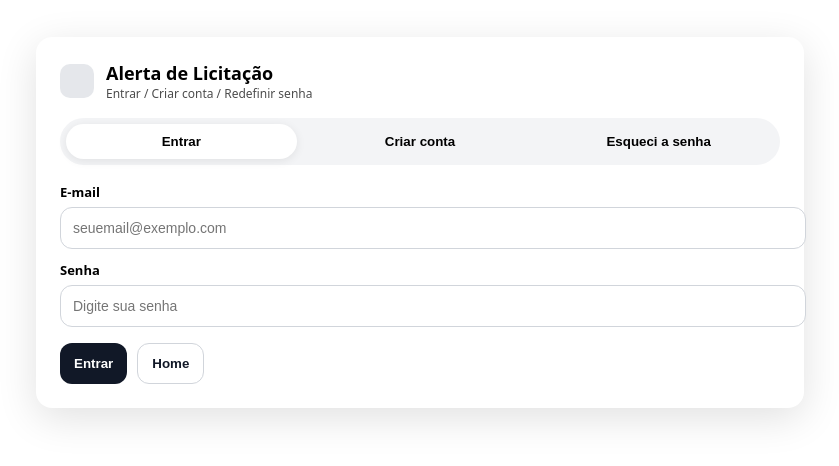
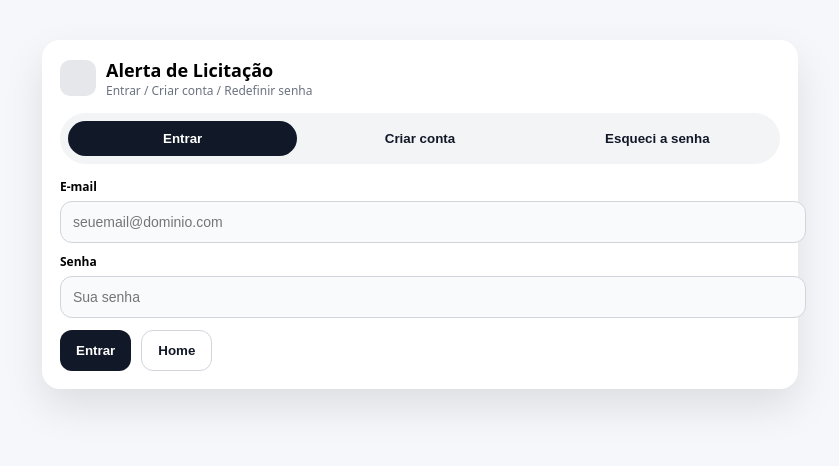
Before and after one commit to cleonenas123-dev/alerta-licitacao-v2, a Next.js app: page /login in a window 1280 px wide. Shown: the part 202-668 px from the top of the page, without its empty margins (220-1059 px from the left). Built offline with nearby package versions, Linux system fonts and the light colour scheme; no server answers.

Commit message:
Update page.js

```diff
--- a/app/login/page.js
+++ b/app/login/page.js
@@ -1,45 +1,41 @@
 "use client";
 
 import { useEffect, useMemo, useState } from "react";
+import { useRouter } from "next/navigation";
 import { supabase } from "../../lib/supabaseClient";
 
 export default function LoginPage() {
-  const [tab, setTab] = useState("entrar"); // entrar | criar | esqueci
+  const router = useRouter();
 
-  // campos
+  // tabs: entrar | criar | esqueci
+  const [tab, setTab] = useState("entrar");
+
   const [email, setEmail] = useState("");
   const [senha, setSenha] = useState("");
   const [senha2, setSenha2] = useState("");
 
-  // mensagens/estado
+  const [msg, setMsg] = useState("");
+  const [isErro, setIsErro] = useState(false);
   const [loading, setLoading] = useState(false);
-  const [msg, setMsg] = useState(null); // {type:'ok'|'err', text:string}
 
-  // cooldown 60s
+  // Reenvio com contador (60s) no "Esqueci a senha"
   const [cooldown, setCooldown] = useState(0);
-
-  const origin = useMemo(() => {
-    if (typeof window === "undefined") return "";
-    return window.location.origin;
-  }, []);
+  const podeReenviar = useMemo(() => cooldown <= 0, [cooldown]);
 
   useEffect(() => {
     if (cooldown <= 0) return;
-    const t = setInterval(() => setCooldown((s) => Math.max(0, s - 1)), 1000);
+    const t = setInterval(() => setCooldown((c) => c - 1), 1000);
     return () => clearInterval(t);
   }, [cooldown]);
 
-  function startCooldown() {
-    setCooldown(60);
+  function limparMensagens() {
+    setMsg("");
+    setIsErro(false);
   }
 
-  function resetMsgs() {
-    setMsg(null);
-  }
-
-  async function onEntrar(e) {
+  async function handleEntrar(e) {
     e.preventDefault();
-    resetMsgs();
+    limparMensagens();
     setLoading(true);
     try {
       const { error } = await supabase.auth.signInWithPassword({
@@ -48,241 +44,256 @@ export default function LoginPage() {
       });
       if (error) throw error;
 
-      setMsg({ type: "ok", text: "Login realizado com sucesso!" });
-      // redireciona para alertas
-      window.location.href = "/alertas";
+      router.push("/alertas");
     } catch (err) {
-      setMsg({ type: "err", text: err?.message || "Erro ao entrar." });
+      setIsErro(true);
+      setMsg(err?.message || "Não foi possível entrar.");
     } finally {
       setLoading(false);
     }
   }
 
-  async function onCriarConta(e) {
+  async function handleCriarConta(e) {
     e.preventDefault();
-    resetMsgs();
+    limparMensagens();
 
     if (senha.length < 6) {
-      setMsg({ type: "err", text: "A senha precisa ter pelo menos 6 caracteres." });
+      setIsErro(true);
+      setMsg("A senha precisa ter pelo menos 6 caracteres.");
       return;
     }
     if (senha !== senha2) {
-      setMsg({ type: "err", text: "As senhas não conferem." });
+      setIsErro(true);
+      setMsg("As senhas não conferem.");
       return;
     }
 
     setLoading(true);
     try {
+      const origin = window.location.origin;
+
       const { error } = await supabase.auth.signUp({
         email,
         password: senha,
         options: {
-          // página de confirmação do seu app (você já tem /confirm)
+          // se você usa confirmação de e-mail, ajuste pra sua rota
           emailRedirectTo: `${origin}/confirm`,
         },
       });
+
       if (error) throw error;
 
-      setMsg({
-        type: "ok",
-        text: "Conta criada! Se necessário, confirme seu e-mail para finalizar o acesso.",
-      });
-
-      // cooldown para evitar spam no “reenviar”
-      startCooldown();
+      setIsErro(false);
+      setMsg("Conta criada! Se a confirmação por e-mail estiver ativada, verifique sua caixa de entrada.");
+      setTab("entrar");
+      setSenha("");
+      setSenha2("");
     } catch (err) {
-      setMsg({ type: "err", text: err?.message || "Erro ao criar conta." });
+      setIsErro(true);
+      setMsg(err?.message || "Não foi possível criar a conta.");
     } finally {
       setLoading(false);
     }
   }
 
-  async function enviarResetSenha() {
-    resetMsgs();
+  async function enviarLinkReset(e) {
+    e.preventDefault();
+    limparMensagens();
+
+    if (!email) {
+      setIsErro(true);
+      setMsg("Digite seu e-mail.");
+      return;
+    }
+
     setLoading(true);
     try {
+      const origin = window.location.origin;
+
       const { error } = await supabase.auth.resetPasswordForEmail(email, {
         redirectTo: `${origin}/reset-senha`,
       });
+
       if (error) throw error;
 
-      setMsg({
-        type: "ok",
-        text: "Pronto! Se o e-mail existir, enviamos um link para redefinir sua senha (verifique SPAM).",
-      });
+      setIsErro(false);
+      // Texto mais “confiável” sem parecer estranho:
+      setMsg("Se este e-mail estiver correto, você receberá o link em instantes. Verifique o SPAM.");
 
-      startCooldown();
+      // inicia contador 60s para reenvio
+      setCooldown(60);
     } catch (err) {
-      setMsg({ type: "err", text: err?.message || "Erro ao enviar e-mail de redefinição." });
+      setIsErro(true);
+      setMsg(err?.message || "Não foi possível enviar o link.");
     } finally {
       setLoading(false);
     }
   }
 
-  async function onEsqueciSenha(e) {
-    e.preventDefault();
-    await enviarResetSenha();
+  async function reenviarEmail() {
+    limparMensagens();
+
+    if (!podeReenviar) return;
+
+    setLoading(true);
+    try {
+      const origin = window.location.origin;
+
+      const { error } = await supabase.auth.resetPasswordForEmail(email, {
+        redirectTo: `${origin}/reset-senha`,
+      });
+
+      if (error) throw error;
+
+      setIsErro(false);
+      setMsg("Link reenviado. Verifique sua caixa de entrada (e SPAM).");
+      setCooldown(60);
+    } catch (err) {
+      setIsErro(true);
+      setMsg(err?.message || "Não foi possível reenviar o link.");
+    } finally {
+      setLoading(false);
+    }
   }
 
-  // UI simples (sem depender de libs)
   return (
-    <div style={{ minHeight: "100vh", display: "grid", placeItems: "center", padding: 24 }}>
-      <div style={{ width: "min(720px, 100%)", background: "#fff", borderRadius: 16, boxShadow: "0 10px 40px rgba(0,0,0,.12)", padding: 24 }}>
-        <div style={{ display: "flex", gap: 12, alignItems: "center", marginBottom: 16 }}>
-          <div style={{ width: 34, height: 34, borderRadius: 10, background: "#E5E7EB" }} />
+    <div style={{ minHeight: "100vh", display: "grid", placeItems: "center", background: "#f6f7fb", padding: 16 }}>
+      <div style={{ width: "min(720px, 100%)", background: "#fff", borderRadius: 18, padding: 18, boxShadow: "0 18px 40px rgba(0,0,0,.10)" }}>
+        <div style={{ display: "flex", alignItems: "center", gap: 10, marginBottom: 14 }}>
+          <div style={{ width: 36, height: 36, borderRadius: 10, background: "#e5e7eb" }} />
           <div>
-            <div style={{ fontSize: 18, fontWeight: 800 }}>Alerta de Licitação</div>
-            <div style={{ fontSize: 12, opacity: 0.7 }}>Entrar / Criar conta / Redefinir senha</div>
+            <div style={{ fontWeight: 900, fontSize: 18 }}>Alerta de Licitação</div>
+            <div style={{ fontSize: 12, color: "#6b7280" }}>Entrar / Criar conta / Redefinir senha</div>
           </div>
         </div>
 
-        <div style={{ display: "flex", gap: 8, background: "#F3F4F6", borderRadius: 999, padding: 6, marginBottom: 18 }}>
-          <button onClick={() => { setTab("entrar"); resetMsgs(); }} style={pill(tab === "entrar")}>Entrar</button>
-          <button onClick={() => { setTab("criar"); resetMsgs(); }} style={pill(tab === "criar")}>Criar conta</button>
-          <button onClick={() => { setTab("esqueci"); resetMsgs(); }} style={pill(tab === "esqueci")}>Esqueci a senha</button>
+        <div style={{ background: "#f3f4f6", padding: 8, borderRadius: 999, display: "flex", gap: 8, marginBottom: 14 }}>
+          <button onClick={() => (setTab("entrar"), limparMensagens())}
+            style={pillStyle(tab === "entrar")}>Entrar</button>
+          <button onClick={() => (setTab("criar"), limparMensagens())}
+            style={pillStyle(tab === "criar")}>Criar conta</button>
+          <button onClick={() => (setTab("esqueci"), limparMensagens())}
+            style={pillStyle(tab === "esqueci")}>Esqueci a senha</button>
         </div>
 
-        {msg && (
+        {msg ? (
           <div style={{
-            marginBottom: 12,
-            padding: 12,
             borderRadius: 12,
-            border: "1px solid",
-            borderColor: msg.type === "ok" ? "#86efac" : "#fecaca",
-            background: msg.type === "ok" ? "#ecfdf5" : "#fff1f2",
-            color: msg.type === "ok" ? "#065f46" : "#7f1d1d"
+            padding: "12px 12px",
+            border: `1px solid ${isErro ? "#fecaca" : "#bbf7d0"}`,
+            background: isErro ? "#fef2f2" : "#ecfdf5",
+            color: isErro ? "#991b1b" : "#065f46",
+            marginBottom: 12
           }}>
-            {msg.text}
+            {msg}
           </div>
-        )}
+        ) : null}
 
-        <form onSubmit={tab === "entrar" ? onEntrar : tab === "criar" ? onCriarConta : onEsqueciSenha}>
-          <label style={label}>E-mail</label>
-          <input
-            value={email}
-            onChange={(e) => setEmail(e.target.value)}
-            placeholder="seuemail@exemplo.com"
-            type="email"
-            required
-            style={input}
-          />
+        {tab === "entrar" && (
+          <form onSubmit={handleEntrar}>
+            <label style={labelStyle}>E-mail</label>
+            <input value={email} onChange={(e) => setEmail(e.target.value)} type="email" style={inputStyle} placeholder="seuemail@dominio.com" />
 
-          {tab !== "esqueci" && (
-            <>
-              <label style={label}>Senha</label>
-              <input
-                value={senha}
-                onChange={(e) => setSenha(e.target.value)}
-                placeholder="Digite sua senha"
-                type="password"
-                required
-                style={input}
-              />
-            </>
+            <label style={labelStyle}>Senha</label>
+            <input value={senha} onChange={(e) => setSenha(e.target.value)} type="password" style={inputStyle} placeholder="Sua senha" />
+
+            <div style={{ display: "flex", gap: 10, marginTop: 12 }}>
+              <button disabled={loading} style={primaryBtn}>{loading ? "Entrando..." : "Entrar"}</button>
+              <button type="button" onClick={() => router.push("/")} style={secondaryBtn}>Home</button>
+            </div>
+          </form>
         )}
 
         {tab === "criar" && (
-            <>
-              <label style={label}>Confirmar senha</label>
-              <input
-                value={senha2}
-                onChange={(e) => setSenha2(e.target.value)}
-                placeholder="Repita a senha"
-                type="password"
-                required
-                style={input}
-              />
-            </>
+          <form onSubmit={handleCriarConta}>
+            <label style={labelStyle}>E-mail</label>
+            <input value={email} onChange={(e) => setEmail(e.target.value)} type="email" style={inputStyle} placeholder="seuemail@dominio.com" />
+
+            <label style={labelStyle}>Senha</label>
+            <input value={senha} onChange={(e) => setSenha(e.target.value)} type="password" style={inputStyle} placeholder="Crie uma senha" />
+
+            <label style={labelStyle}>Confirmar senha</label>
+            <input value={senha2} onChange={(e) => setSenha2(e.target.value)} type="password" style={inputStyle} placeholder="Repita a senha" />
+
+            <div style={{ display: "flex", gap: 10, marginTop: 12 }}>
+              <button disabled={loading} style={primaryBtn}>{loading ? "Criando..." : "Criar conta"}</button>
+              <button type="button" onClick={() => router.push("/")} style={secondaryBtn}>Home</button>
+            </div>
+          </form>
         )}
 
         {tab === "esqueci" && (
-            <div style={{ fontSize: 12, opacity: 0.7, marginTop: 6 }}>
+          <form onSubmit={enviarLinkReset}>
+            <label style={labelStyle}>E-mail</label>
+            <input value={email} onChange={(e) => setEmail(e.target.value)} type="email" style={inputStyle} placeholder="seuemail@dominio.com" />
+
+            <div style={{ fontSize: 12, color: "#6b7280", marginTop: 6 }}>
               Digite seu e-mail e enviaremos um link para redefinir sua senha.
             </div>
-          )}
 
-          <div style={{ display: "flex", gap: 10, marginTop: 16 }}>
-            {tab === "entrar" && (
-              <button disabled={loading} style={primaryBtn}>
-                {loading ? "Entrando..." : "Entrar"}
-              </button>
-            )}
-
-            {tab === "criar" && (
-              <button disabled={loading} style={primaryBtn}>
-                {loading ? "Criando..." : "Criar conta"}
-              </button>
-            )}
-
-            {tab === "esqueci" && (
-              <>
-                <button disabled={loading} style={primaryBtn}>
-                  {loading ? "Enviando..." : "Enviar link"}
-                </button>
+            <div style={{ display: "flex", gap: 10, marginTop: 12, flexWrap: "wrap" }}>
+              <button disabled={loading} style={primaryBtn}>{loading ? "Enviando..." : "Enviar link"}</button>
 
               <button
                 type="button"
-                  disabled={loading || cooldown > 0}
-                  onClick={enviarResetSenha}
+                disabled={loading || !email || !podeReenviar}
+                onClick={reenviarEmail}
                 style={{
                   ...secondaryBtn,
-                    opacity: cooldown > 0 ? 0.6 : 1,
-                    cursor: cooldown > 0 ? "not-allowed" : "pointer",
+                  opacity: (!email || !podeReenviar) ? 0.6 : 1,
+                  cursor: (!email || !podeReenviar) ? "not-allowed" : "pointer",
                 }}
-                  title={cooldown > 0 ? `Aguarde ${cooldown}s para reenviar` : "Reenviar e-mail"}
               >
-                  {cooldown > 0 ? `Reenviar em ${cooldown}s` : "Reenviar e-mail"}
+                {podeReenviar ? "Reenviar e-mail" : `Reenviar em ${cooldown}s`}
               </button>
-              </>
-            )}
 
-            <button type="button" onClick={() => (window.location.href = "/")} style={secondaryBtn}>
-              Home
-            </button>
+              <button type="button" onClick={() => router.push("/")} style={secondaryBtn}>Home</button>
             </div>
           </form>
+        )}
       </div>
     </div>
   );
 }
 
-function pill(active) {
+function pillStyle(active) {
   return {
     flex: 1,
     border: "none",
     borderRadius: 999,
     padding: "10px 12px",
-    fontWeight: 700,
+    fontWeight: 800,
     cursor: "pointer",
-    background: active ? "#fff" : "transparent",
-    boxShadow: active ? "0 2px 10px rgba(0,0,0,.08)" : "none",
+    background: active ? "#111827" : "transparent",
+    color: active ? "#fff" : "#111827",
   };
 }
 
-const label = { display: "block", marginTop: 12, marginBottom: 6, fontWeight: 700, fontSize: 13 };
-const input = {
+const labelStyle = { display: "block", fontSize: 12, fontWeight: 800, marginTop: 10, marginBottom: 6 };
+const inputStyle = {
   width: "100%",
   padding: "12px 12px",
   borderRadius: 12,
-  border: "1px solid #D1D5DB",
+  border: "1px solid #d1d5db",
   outline: "none",
   fontSize: 14,
+  background: "#f9fafb",
 };
 const primaryBtn = {
+  border: "none",
+  borderRadius: 12,
+  padding: "12px 16px",
+  fontWeight: 900,
+  cursor: "pointer",
   background: "#111827",
   color: "#fff",
-  border: "none",
-  padding: "12px 14px",
-  borderRadius: 12,
-  fontWeight: 800,
-  cursor: "pointer",
 };
 const secondaryBtn = {
+  border: "1px solid #d1d5db",
+  borderRadius: 12,
+  padding: "12px 16px",
+  fontWeight: 900,
+  cursor: "pointer",
   background: "#fff",
   color: "#111827",
-  border: "1px solid #D1D5DB",
-  padding: "12px 14px",
-  borderRadius: 12,
-  fontWeight: 800,
-  cursor: "pointer",
 };
```
Lines whose indentation alone changed are shown as unchanged.
